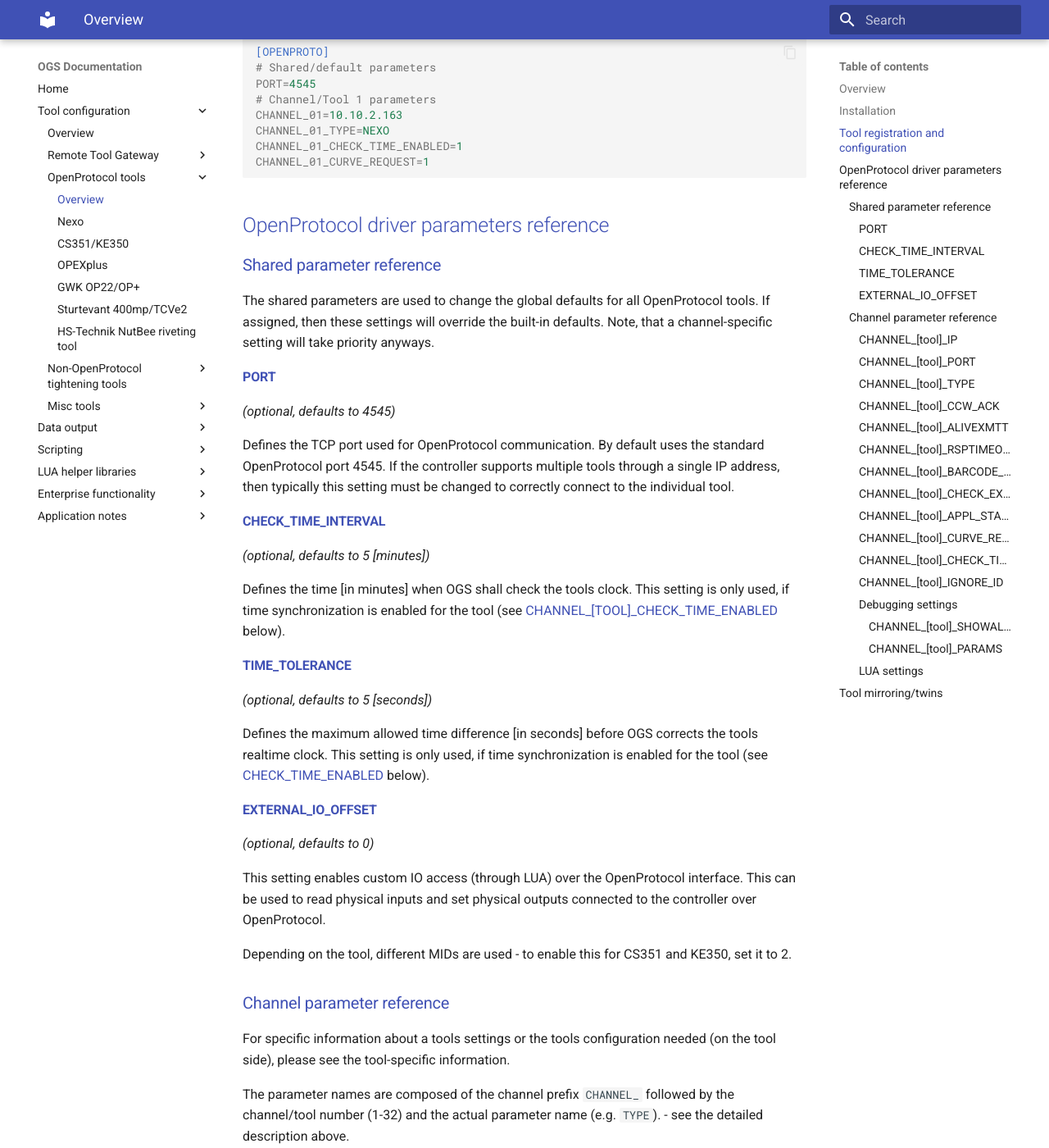
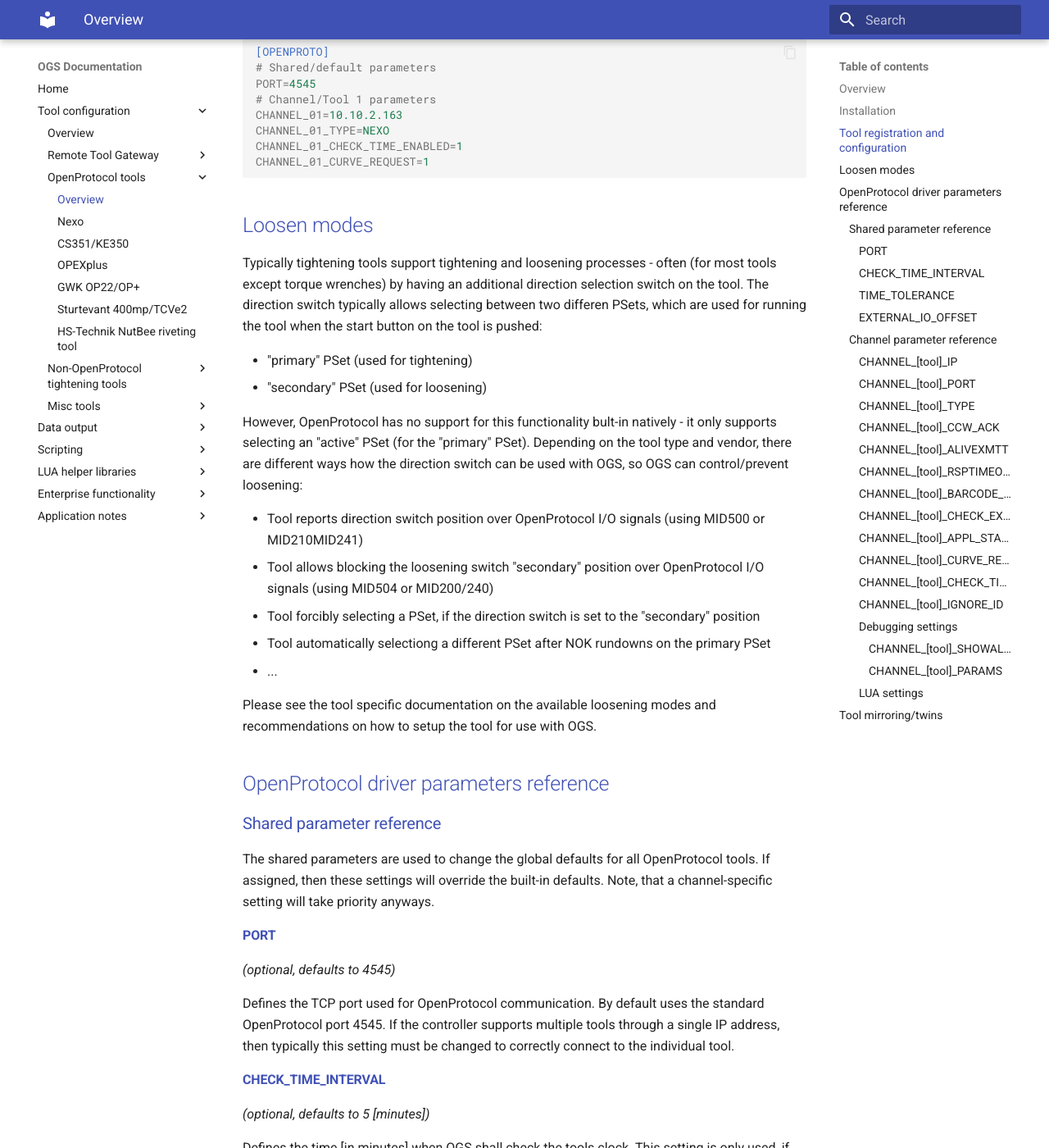
Before and after one commit to haller-erne/ogs, an MkDocs documentation site: the page built from docs/tools/openprotocol/README.md, in a window 1280 px wide and 1400 px high, scrolled down 2162 px. Shown: the whole window at 82% size. Built offline with MkDocs 1.6.1 and Material for MkDocs 9.7.7, drawn with Linux system fonts in a browser that asks for light colours.

Commit message:
Add: loosen modes

````diff
--- a/docs/tools/openprotocol/README.md
+++ b/docs/tools/openprotocol/README.md
@@ -67,6 +67,25 @@ CHANNEL_01_TYPE=NEXO
 CHANNEL_01_CHECK_TIME_ENABLED=1
 CHANNEL_01_CURVE_REQUEST=1
 ```
+
+## Loosen modes
+
+Typically tightening tools support tightening and loosening processes - often (for most tools except torque wrenches) by having an additional direction selection switch on the tool. The direction switch typically allows selecting between two differen PSets, which are used for running the tool when the start button on the tool is pushed:
+
+- "primary" PSet (used for tightening)
+- "secondary" PSet (used for loosening)
+
+However, OpenProtocol has no support for this functionality bult-in natively -
+ it only supports selecting an "active" PSet (for the "primary" PSet). Depending on the tool type and vendor, there are different ways how the direction switch can be used with OGS, so OGS can control/prevent loosening:
+
+- Tool reports direction switch position over OpenProtocol I/O signals (using MID500 or MID210MID241)
+- Tool allows blocking the loosening switch "secondary" position over OpenProtocol I/O signals (using MID504 or MID200/240)
+- Tool forcibly selecting a PSet, if the direction switch is set to the "secondary" position
+- Tool automatically selectiong a different PSet after NOK rundowns on the primary PSet
+- ...
+
+Please see the tool specific documentation on the available loosening modes and recommendations on how to setup the tool for use with OGS.
+
 
 ## OpenProtocol driver parameters reference
 
````
Also changed, not shown: docs/tools/openprotocol/sys350.md (added, +29 -0 lines).
